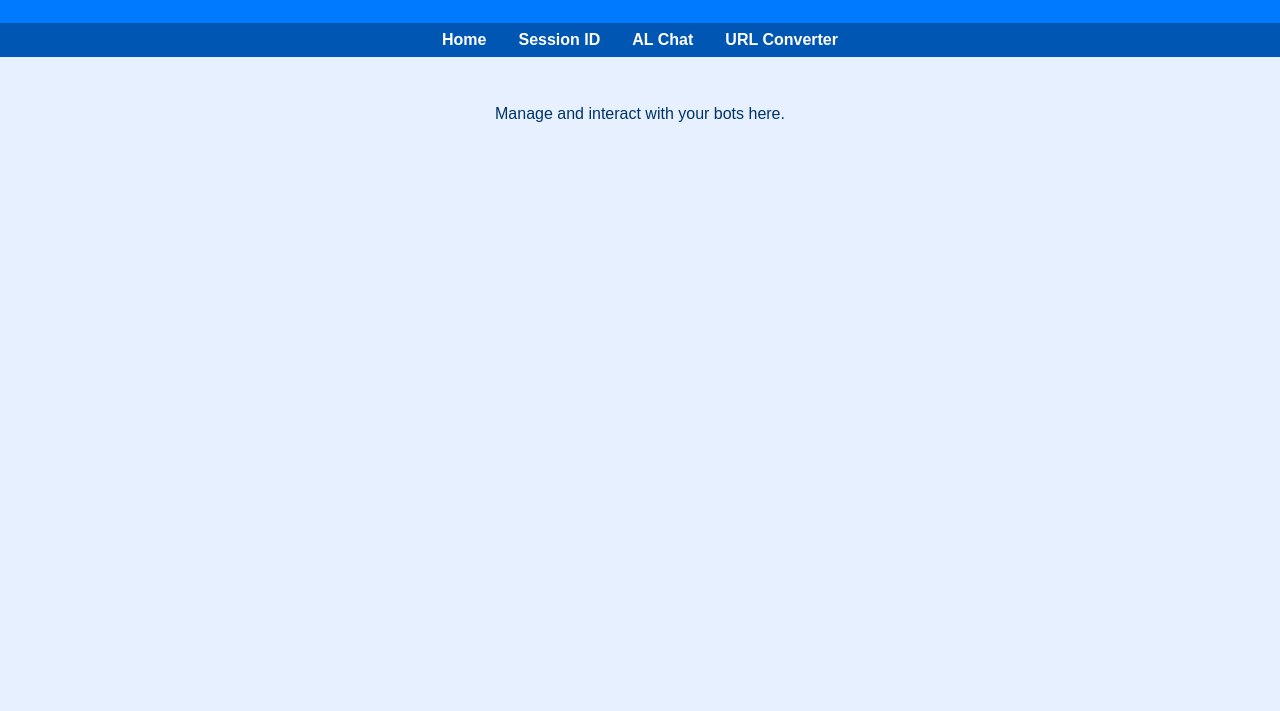
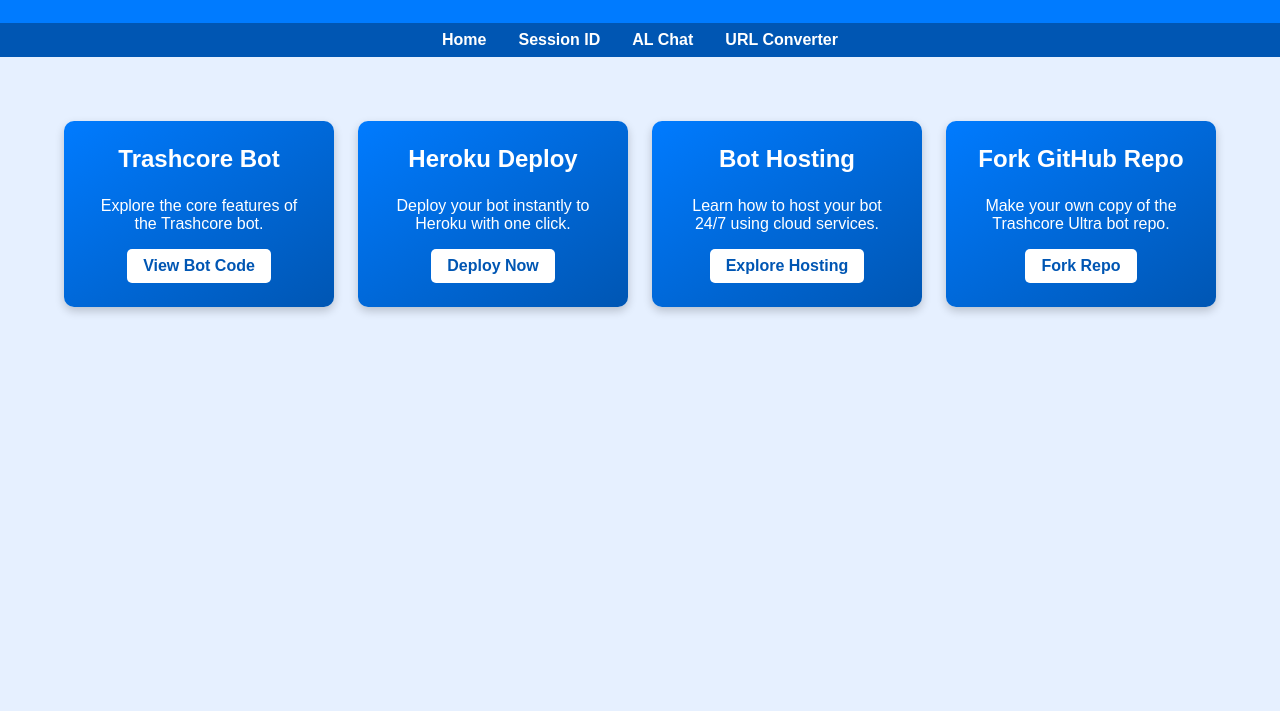
Before and after one commit to trashcore-dev/mainweb, a plain HTML site: page bots.html in a window 1280 px wide. Shown: the part 89-800 px from the top of the page. Drawn offline with Linux system fonts and the light colour scheme.

Commit message:
Update bots.html

```diff
--- a/bots.html
+++ b/bots.html
@@ -2,21 +2,91 @@
 <html lang="en">
 <head>
   <meta charset="UTF-8" />
-  <title>Bots Module</title>
+  <title>Trashcore Bot Module</title>
   <link rel="stylesheet" href="style.css" />
+  <style>
+    .card-container {
+      display: grid;
+      grid-template-columns: repeat(auto-fit, minmax(250px, 1fr));
+      gap: 1.5rem;
+      padding: 2rem;
+    }
+
+    .card {
+      background: linear-gradient(to bottom right, #007BFF, #0056b3);
+      color: white;
+      border-radius: 10px;
+      padding: 1.5rem;
+      box-shadow: 0 4px 10px rgba(0, 0, 0, 0.2);
+      transition: transform 0.2s ease;
+    }
+
+    .card:hover {
+      transform: translateY(-5px);
+    }
+
+    .card h3 {
+      margin-top: 0;
+      font-size: 1.5rem;
+    }
+
+    .card p {
+      margin: 0.5rem 0 1rem;
+    }
+
+    .card a {
+      display: inline-block;
+      background-color: white;
+      color: #0056b3;
+      padding: 0.5rem 1rem;
+      border-radius: 5px;
+      text-decoration: none;
+      font-weight: bold;
+    }
+
+    .card a:hover {
+      background-color: #e6f0ff;
+    }
+  </style>
 </head>
 <body>
   <header>
-    <h1>Bots Module</h1>
+    <h1>Trashcore Bot Module</h1>
   </header>
+
   <nav>
     <a href="index.html">Home</a>
     <a href="session.html">Session ID</a>
     <a href="alchat.html">AL Chat</a>
     <a href="url.html">URL Converter</a>
   </nav>
+
   <main>
-    <p>Manage and interact with your bots here.</p>
+    <div class="card-container">
+      <div class="card">
+        <h3>Trashcore Bot</h3>
+        <p>Explore the core features of the Trashcore bot.</p>
+        <a href="https://github.com/Tennor-modz/trashcore-ultra" target="_blank">View Bot Code</a>
+      </div>
+
+      <div class="card">
+        <h3>Heroku Deploy</h3>
+        <p>Deploy your bot instantly to Heroku with one click.</p>
+        <a href="https://heroku.com/deploy" target="_blank">Deploy Now</a>
+      </div>
+
+      <div class="card">
+        <h3>Bot Hosting</h3>
+        <p>Learn how to host your bot 24/7 using cloud services.</p>
+        <a href="https://www.digitalocean.com/products/app-platform/" target="_blank">Explore Hosting</a>
+      </div>
+
+      <div class="card">
+        <h3>Fork GitHub Repo</h3>
+        <p>Make your own copy of the Trashcore Ultra bot repo.</p>
+        <a href="https://github.com/Tennor-modz/trashcore-ultra/fork" target="_blank">Fork Repo</a>
+      </div>
+    </div>
   </main>
 </body>
 </html>
```
